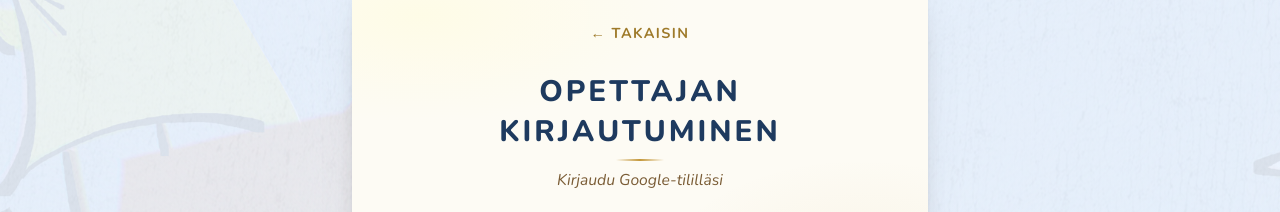
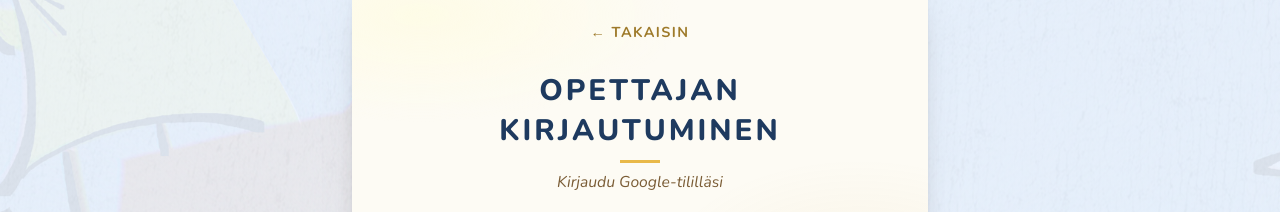
Before and after one commit to AIMlearningProject/reading-diploma-web-game, a React (Vite) app in the folder frontend/: page /login/teacher in a window 1280 px wide. Shown: the part 330-542 px from the top of the page. Built offline with nearby package versions, Linux system fonts and the light colour scheme; no server answers.

Commit message:
feat(teacher): underline section and login headings with a flat sun bar

```diff
--- a/frontend/src/pages/TeacherDashboard.css
+++ b/frontend/src/pages/TeacherDashboard.css
@@ -158,13 +158,14 @@
     text-transform: uppercase;
 }
 
+/* A short flat bar in the primary button's sun, as under the login heading. */
 .teacher-dashboard .dashboard-section h2::after {
     content: '';
     display: block;
     width: 40px;
-    height: 2px;
-    background: linear-gradient(90deg, transparent, var(--brass-500), transparent);
-    margin: 0.5rem 0 0;
+    height: 3px;
+    background: var(--book-sun);
+    margin: 0.6rem 0 0;
 }
 
 /* ── Logbook Table ───────────────────────────────────────── */
--- a/frontend/src/pages/TeacherLoginPage.css
+++ b/frontend/src/pages/TeacherLoginPage.css
@@ -35,13 +35,14 @@
     text-transform: uppercase;
 }
 
+/* A short flat bar in the primary button's sun, not a fading brass line. */
 .login-card h2::after {
     content: '';
     display: block;
-    width: 48px;
-    height: 2px;
-    background: linear-gradient(90deg, transparent, #C4973A, transparent);
-    margin: 0.5rem auto 0;
+    width: 40px;
+    height: 3px;
+    background: var(--book-sun);
+    margin: 0.6rem auto 0;
 }
 
 .login-card p {
```
